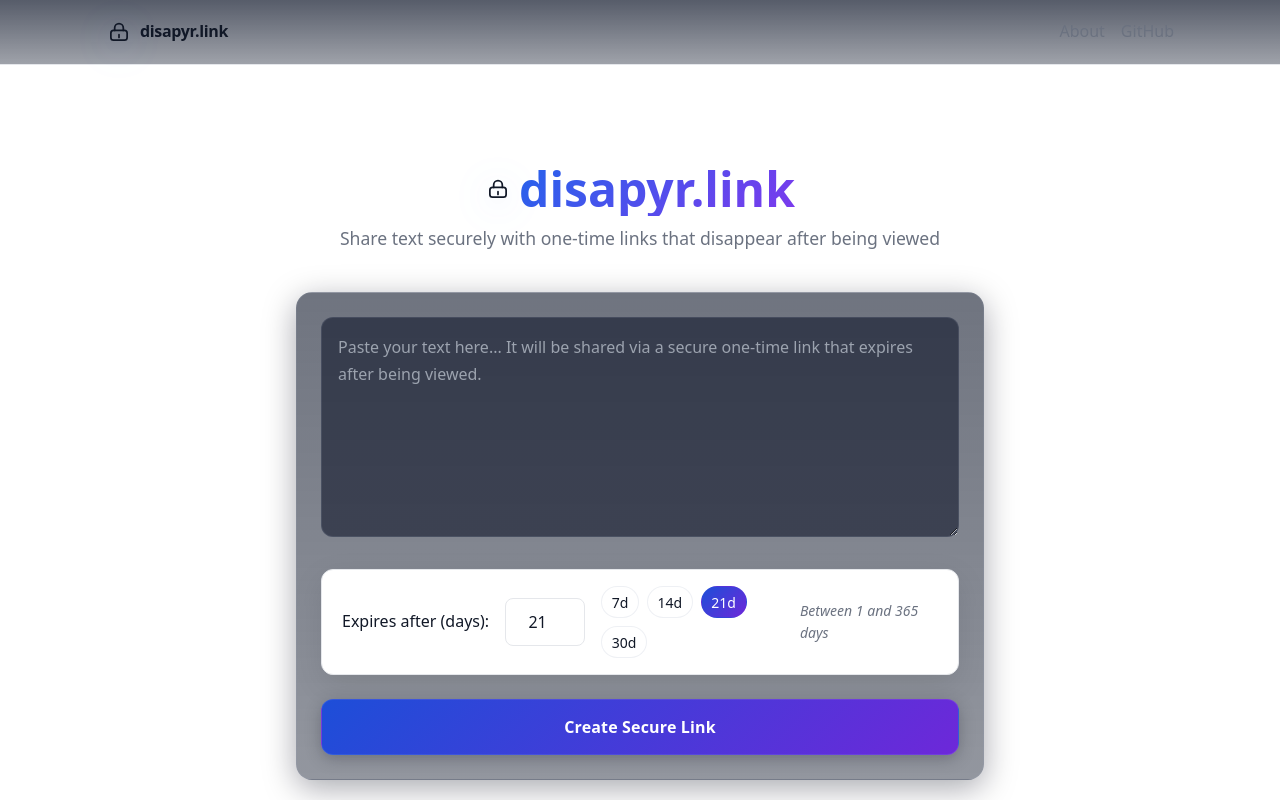
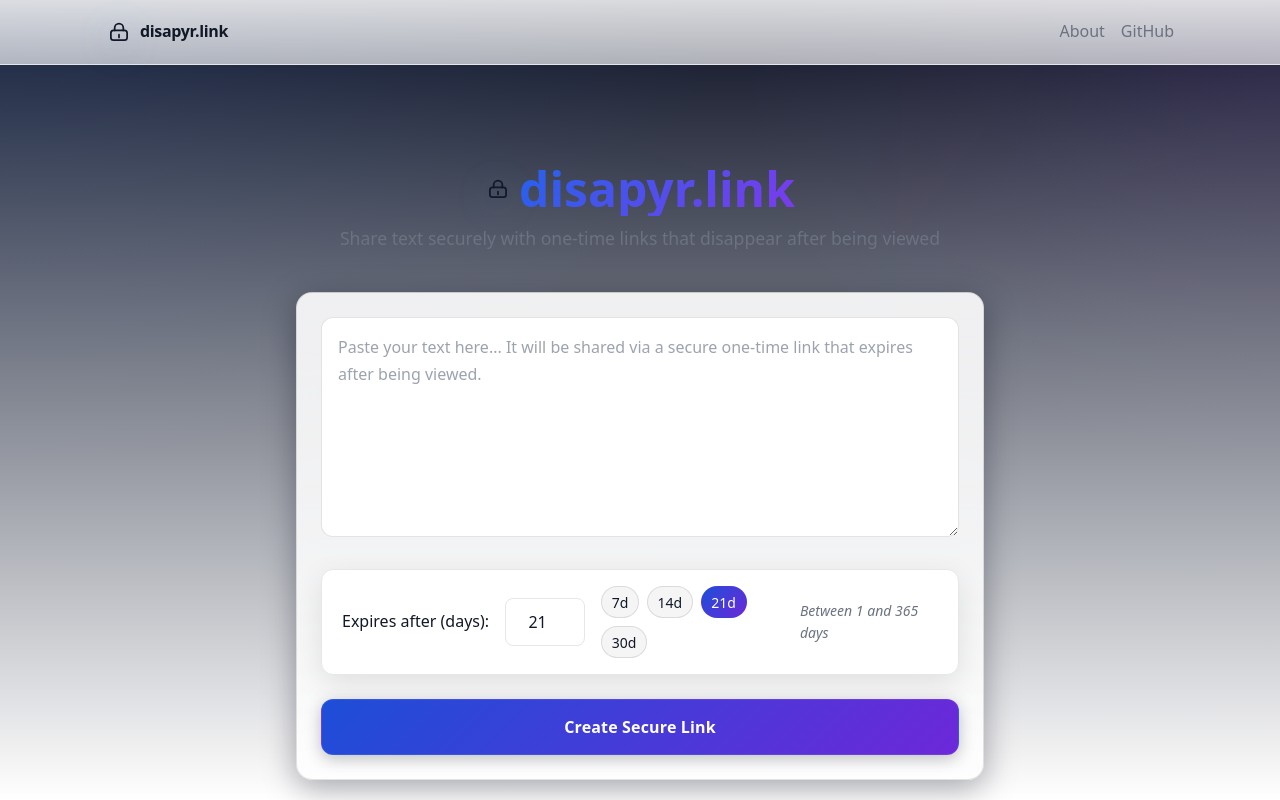
Before and after one commit to SquareHole/disapyr-site, a Next.js app in the folder site/: page / in a window 1280 px wide. Built offline with nearby package versions, Linux system fonts and the light colour scheme.

Commit message:
fix(ui): improve light-mode contrast and legibility\n\n- Add light theme tokens and component surface vars\n- Switch navbar, form, chips to use light-aware tokens\n- Use input background for secret content panel in light mode

```diff
--- a/site/app/components/Layout.module.css
+++ b/site/app/components/Layout.module.css
@@ -9,7 +9,7 @@
   top: 0;
   z-index: 50;
   backdrop-filter: saturate(120%) blur(10px);
-  background: linear-gradient(180deg, rgba(15, 23, 42, 0.7), rgba(15, 23, 42, 0.4));
+  background: var(--navbar-bg);
   border-bottom: 1px solid var(--border);
 }
 
--- a/site/app/globals.css
+++ b/site/app/globals.css
@@ -46,6 +46,12 @@
   --space-4: 1rem;
   --space-5: 1.25rem;
   --space-6: 1.5rem;
+
+    /* Component surfaces */
+    --navbar-bg: linear-gradient(180deg, rgba(15, 23, 42, 0.7), rgba(15, 23, 42, 0.4));
+    --form-bg: linear-gradient(180deg, rgba(15, 23, 42, 0.6), rgba(15, 23, 42, 0.45));
+    --chip-bg: rgba(255, 255, 255, 0.03);
+    --chip-bg-hover: rgba(255, 255, 255, 0.06);
   --space-8: 2rem;
   --space-10: 2.5rem;
   --space-12: 3rem;
@@ -62,11 +68,21 @@
 /* Light theme override (optional) */
 @media (prefers-color-scheme: light) {
   :root {
-    --background: #ffffff;
+      --input-bg: #ffffff;
     --surface: #ffffff;
     --foreground: #111827;
     --muted: #6b7280;
     --primary: #2563eb;
+
+      /* Form fields */
+      --field-bg: #ffffff; /* ensure textareas/inputs are light in light mode */
+      --field-border: rgba(17, 24, 39, 0.12);
+
+      /* Component surfaces */
+      --navbar-bg: linear-gradient(180deg, rgba(255, 255, 255, 0.85), rgba(255, 255, 255, 0.65));
+      --form-bg: linear-gradient(180deg, rgba(255, 255, 255, 0.9), rgba(255, 255, 255, 0.8));
+      --chip-bg: rgba(2, 6, 23, 0.04);
+      --chip-bg-hover: rgba(2, 6, 23, 0.08);
     --primary-500: #2563eb;
     --primary-600: #1d4ed8;
     --primary-700: #1e40af;
--- a/site/app/page.module.css
+++ b/site/app/page.module.css
@@ -54,7 +54,7 @@
   margin: 0 auto;
   padding: var(--space-6);
   border-radius: var(--radius-lg);
-  background: linear-gradient(180deg, rgba(15, 23, 42, 0.6), rgba(15, 23, 42, 0.45));
+  background: var(--form-bg);
   border: 1px solid var(--field-border);
   box-shadow: var(--elev-2);
   backdrop-filter: blur(8px);
@@ -346,7 +346,7 @@
   padding: 0.35rem 0.6rem;
   border-radius: 999px;
   border: 1px solid var(--field-border);
-  background: rgba(255, 255, 255, 0.03);
+  background: var(--chip-bg);
   color: var(--foreground);
   font-size: 0.875rem;
   font-weight: 500;
@@ -355,7 +355,7 @@
 }
 
 .chip:hover {
-  background: rgba(255, 255, 255, 0.06);
+  background: var(--chip-bg-hover);
   transform: translateY(-1px);
 }
 
--- a/site/app/secret/[key]/page.module.css
+++ b/site/app/secret/[key]/page.module.css
@@ -112,7 +112,7 @@
 }
 
 .secretContent {
-  background: var(--background);
+  background: var(--input-bg);
   border: 1px solid var(--border);
   border-radius: 8px;
   padding: 1.5rem;
```
